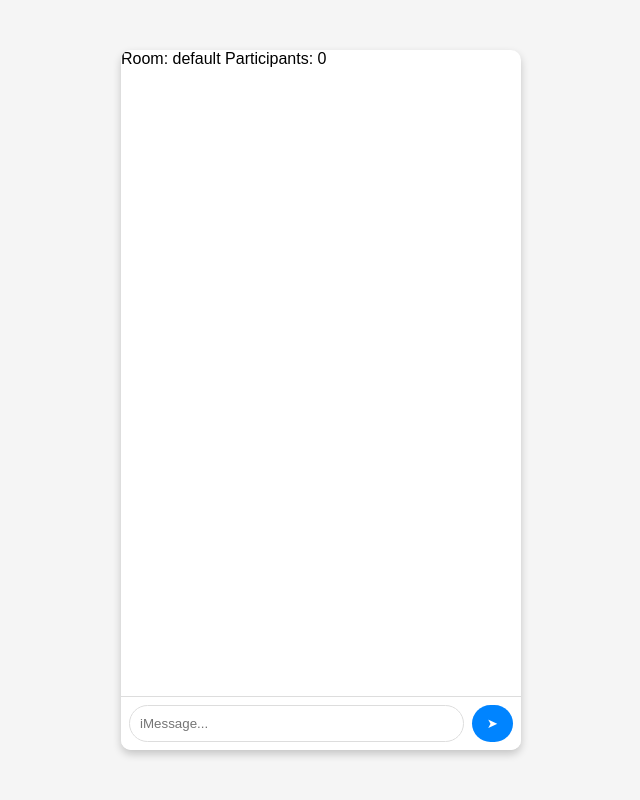
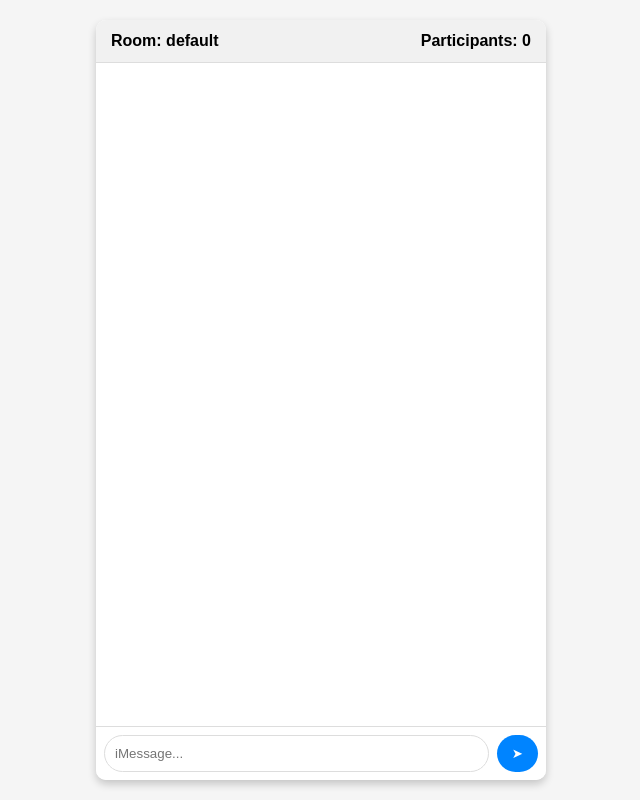
Before and after one commit to kartikrathodd/dailynotes, a website: page public/room.html in a window 1280 px wide. Shown: the whole page, without its empty margins (319-959 px from the left). Drawn offline with nearby package versions, Linux system fonts and the light colour scheme; no server answers.

Commit message:
Update style.css

```diff
--- a/public/style.css
+++ b/public/style.css
@@ -11,8 +11,9 @@ body {
 }
 
 #chat-container {
-  width: 400px;
-  height: 700px; /* increased for mobile */
+  width: 95%; /* responsive width for mobile */
+  max-width: 450px;
+  height: 95%; /* more zoomed-in, fills almost entire screen */
   background: white;
   display: flex;
   flex-direction: column;
@@ -22,24 +23,26 @@ body {
   position: relative;
 }
 
-/* Fixed top bar */
-#top-bar {
-  position: sticky;
+/* Fixed room info */
+#fixed-room-bar {
+  position: absolute;
   top: 0;
+  left: 0;
+  right: 0;
   background: #f1f1f1;
-  padding: 10px 15px;
+  padding: 12px 15px;
   display: flex;
   justify-content: space-between;
   font-weight: bold;
   border-bottom: 1px solid #ddd;
-  z-index: 10;
+  z-index: 20;
 }
 
 /* Messages */
 #messages {
   flex: 1;
   overflow-y: auto;
-  padding: 60px 10px 140px 10px; /* padding-top to avoid overlap with fixed top-bar */
+  padding: 60px 10px 70px 10px; /* top padding to leave space for fixed bar, bottom for input */
   box-sizing: border-box;
   display: flex;
   flex-direction: column;
@@ -90,7 +93,10 @@ form {
   border-top: 1px solid #ddd;
   background: #fff;
   padding: 8px;
-  position: relative;
+  position: absolute;
+  bottom: 0;
+  left: 0;
+  right: 0;
 }
 
 input {
```
